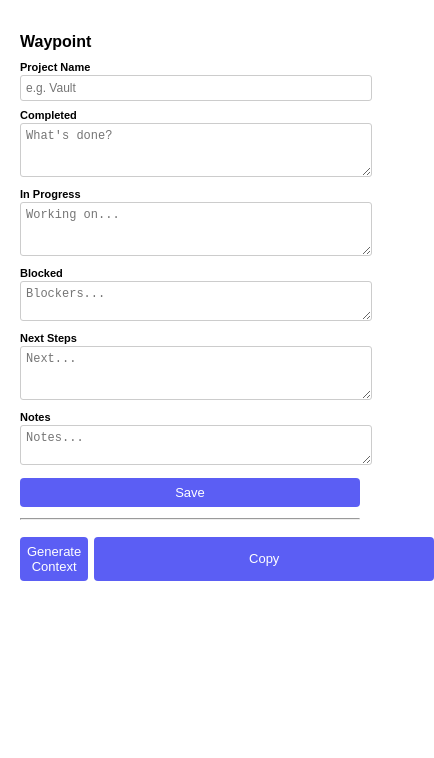
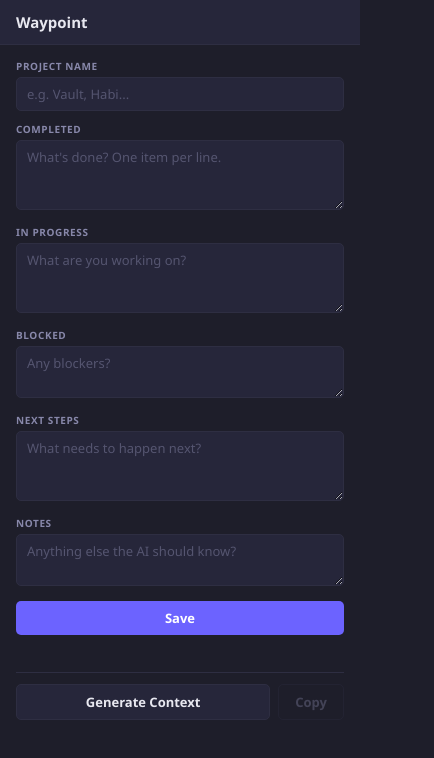
Before and after one commit to kolawepo/waypoint, a browser extension: page popup.html in a window 400 px wide. Shown: the whole page, 434 px wide, since content can reach past the window. Drawn offline with Linux system fonts and the light colour scheme.

Commit message:
popup.css: dark mode redesign, purple accent

```diff
--- a/popup.css
+++ b/popup.css
@@ -1,30 +1,22 @@
-body {
-  width: 340px;
-  padding: 12px;
-  font-family: sans-serif;
-  font-size: 13px;
-  background: #fff;
-}
-h2 { margin-bottom: 10px; font-size: 16px; }
-label { display: block; margin-top: 8px; font-weight: bold; font-size: 11px; }
-input, textarea {
-  width: 100%;
-  padding: 5px;
-  margin-top: 2px;
-  border: 1px solid #ccc;
-  border-radius: 3px;
-  font-size: 12px;
-  resize: vertical;
-}
-button {
-  margin-top: 10px;
-  width: 100%;
-  padding: 7px;
-  background: #5b5ef4;
-  color: white;
-  border: none;
-  border-radius: 4px;
-  cursor: pointer;
-  font-size: 13px;
-}
-#status { font-size: 11px; color: green; margin-top: 4px; }
+*, *::before, *::after { box-sizing: border-box; margin: 0; padding: 0; }
+body { width: 360px; background: #1e1e2a; color: #e8e8f0; font-family: 'Segoe UI', system-ui, sans-serif; font-size: 13px; -webkit-font-smoothing: antialiased; }
+h2 { font-size: 15px; font-weight: 700; padding: 12px 16px; background: #26263a; border-bottom: 1px solid #2e2e42; }
+.main { padding: 14px 16px; display: flex; flex-direction: column; gap: 11px; }
+label { font-size: 10px; font-weight: 600; text-transform: uppercase; letter-spacing: 0.6px; color: #8888aa; display: block; margin-bottom: 4px; }
+input, textarea { width: 100%; background: #26263a; border: 1px solid #2e2e42; border-radius: 5px; color: #e8e8f0; font-family: inherit; font-size: 13px; padding: 7px 10px; outline: none; resize: vertical; transition: border-color 0.15s; }
+input:focus, textarea:focus { border-color: #6c63ff; }
+input::placeholder, textarea::placeholder { color: #555570; }
+button { font-family: inherit; font-size: 13px; font-weight: 600; padding: 8px 16px; border: none; border-radius: 5px; cursor: pointer; }
+#saveBtn { width: 100%; background: #6c63ff; color: #fff; }
+#saveBtn:hover { background: #7b74ff; }
+#generateBtn { flex: 1; background: #26263a; color: #e8e8f0; border: 1px solid #2e2e42; }
+#generateBtn:hover { border-color: #6c63ff; }
+#copyBtn { background: transparent; color: #8888aa; border: 1px solid #2e2e42; }
+#copyBtn:hover:not(:disabled) { color: #6c63ff; border-color: #6c63ff; }
+#copyBtn:disabled { opacity: 0.35; cursor: not-allowed; }
+.btn-row { display: flex; gap: 8px; }
+#status { font-size: 11px; color: #4ade80; text-align: center; min-height: 15px; }
+#contextBox { background: #26263a; border: 1px solid #2e2e42; border-radius: 5px; padding: 10px; max-height: 180px; overflow-y: auto; }
+#contextOutput { font-family: monospace; font-size: 11px; white-space: pre-wrap; color: #e8e8f0; line-height: 1.6; }
+hr { border: none; border-top: 1px solid #2e2e42; }
+.hidden { display: none !important; }
--- a/popup.html
+++ b/popup.html
@@ -7,27 +7,41 @@
 </head>
 <body>
   <h2>Waypoint</h2>
+  <div class="main">
+    <div>
       <label>Project Name</label>
-  <input type="text" id="projectName" placeholder="e.g. Vault" />
+      <input type="text" id="projectName" placeholder="e.g. Vault, Habi..." />
+    </div>
+    <div>
       <label>Completed</label>
-  <textarea id="completed" rows="3" placeholder="What's done?"></textarea>
+      <textarea id="completed" rows="3" placeholder="What's done? One item per line."></textarea>
+    </div>
+    <div>
       <label>In Progress</label>
-  <textarea id="inProgress" rows="3" placeholder="Working on..."></textarea>
+      <textarea id="inProgress" rows="3" placeholder="What are you working on?"></textarea>
+    </div>
+    <div>
       <label>Blocked</label>
-  <textarea id="blocked" rows="2" placeholder="Blockers..."></textarea>
+      <textarea id="blocked" rows="2" placeholder="Any blockers?"></textarea>
+    </div>
+    <div>
       <label>Next Steps</label>
-  <textarea id="nextSteps" rows="3" placeholder="Next..."></textarea>
+      <textarea id="nextSteps" rows="3" placeholder="What needs to happen next?"></textarea>
+    </div>
+    <div>
       <label>Notes</label>
-  <textarea id="notes" rows="2" placeholder="Notes..."></textarea>
+      <textarea id="notes" rows="2" placeholder="Anything else the AI should know?"></textarea>
+    </div>
     <button id="saveBtn">Save</button>
     <p id="status"></p>
     <hr/>
-  <div style="display:flex; gap:6px; margin-top:4px;">
-    <button id="generateBtn" style="flex:1">Generate Context</button>
-    <button id="copyBtn" style="flex:0 0 auto" disabled>Copy</button>
+    <div class="btn-row">
+      <button id="generateBtn">Generate Context</button>
+      <button id="copyBtn" disabled>Copy</button>
     </div>
-  <div id="contextBox" style="display:none; margin-top:8px;">
-    <pre id="contextOutput" style="font-size:11px; white-space:pre-wrap; background:#f5f5f5; padding:8px; border-radius:3px;"></pre>
+    <div id="contextBox" class="hidden">
+      <pre id="contextOutput"></pre>
+    </div>
   </div>
   <script src="popup.js"></script>
 </body>
```
Lines whose indentation alone changed are shown as unchanged.
